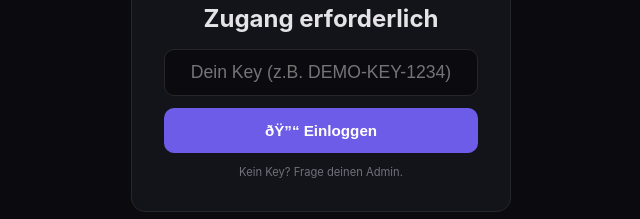
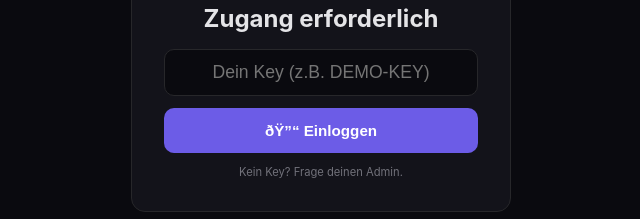
Before and after one commit to scobione/Discord-Cleanbot, a website: page public/index.html in a window 1280 px wide. Shown: the part 357-576 px from the top of the page, 319-959 px from the left. Drawn offline with Linux system fonts and the light colour scheme.

Commit message:
index.html aktualisieren

```diff
--- a/public/index.html
+++ b/public/index.html
@@ -6,7 +6,7 @@
         <div class="login-card">
             <div class="logo" style="font-size:3rem;text-align:center;">🔐</div>
             <h2 style="text-align:center;margin:16px 0;">Zugang erforderlich</h2>
-            <input type="text" id="userKeyInput" class="input" placeholder="Dein Key (z.B. DEMO-KEY-1234)" style="text-align:center;font-size:1.1rem;">
+            <input type="text" id="userKeyInput" class="input" placeholder="Dein Key (z.B. DEMO-KEY)" style="text-align:center;font-size:1.1rem;">
 
             <button id="loginBtn" class="btn btn-primary">🔓 Einloggen</button>
             <p id="loginError" style="color:#e74c3c;text-align:center;display:none;margin-top:8px;"></p>
```
